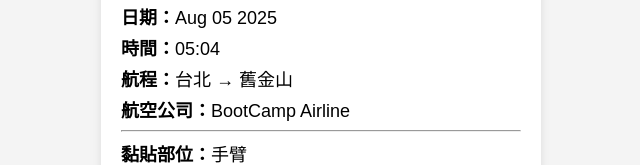
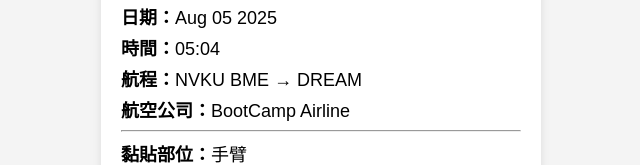
Before and after one commit to TsengYiChen-de/veinguard-lite-site, a plain HTML site: page index.html in a window 1280 px wide. Shown: the part 152-317 px from the top of the page, without its empty margins (319-959 px from the left). Drawn offline with Linux system fonts and the light colour scheme.

Commit message:
Update index.html

```diff
--- a/index.html
+++ b/index.html
@@ -82,7 +82,7 @@
         <div class="info"><span class="highlight">座位：</span><span id="seat"></span></div>
         <div class="info"><span class="highlight">日期：</span><span id="date"></span></div>
         <div class="info"><span class="highlight">時間：</span><span id="time"></span></div>
-        <div class="info"><span class="highlight">航程：</span>台北 → 舊金山</div>
+        <div class="info"><span class="highlight">航程：</span>NVKU BME → DREAM</div>
         <div class="info"><span class="highlight">航空公司：</span>BootCamp Airline</div>
         <hr>
         <div class="info"><span class="highlight">黏貼部位：</span><span id="position"></span></div>
```
